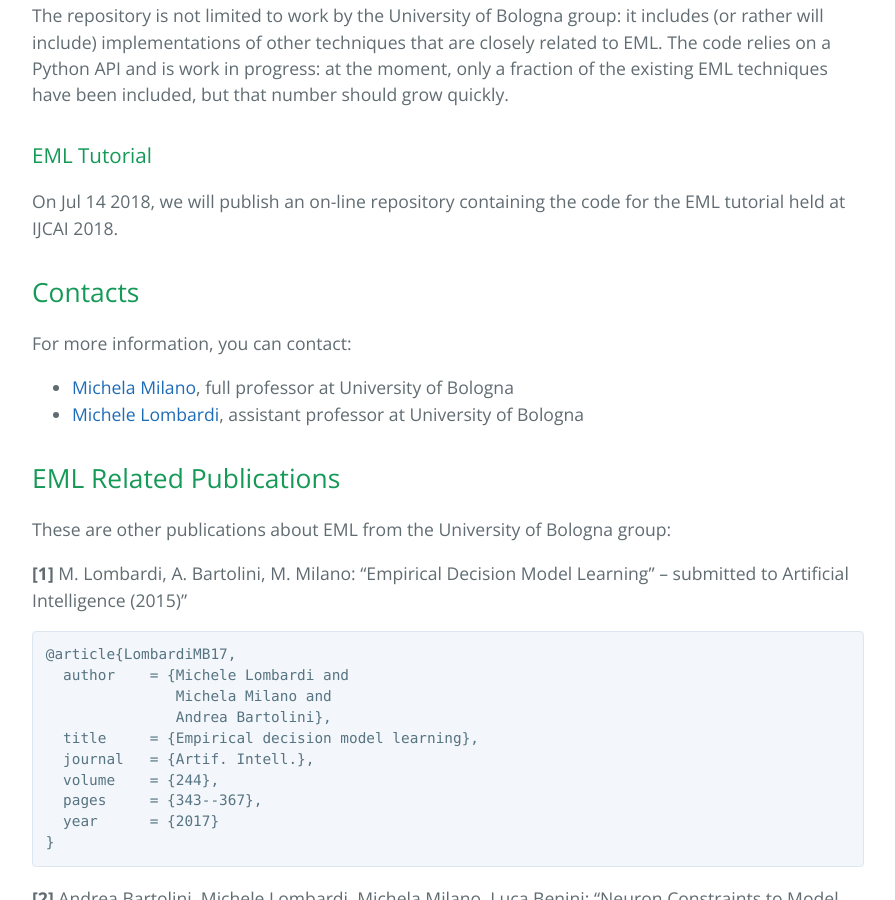
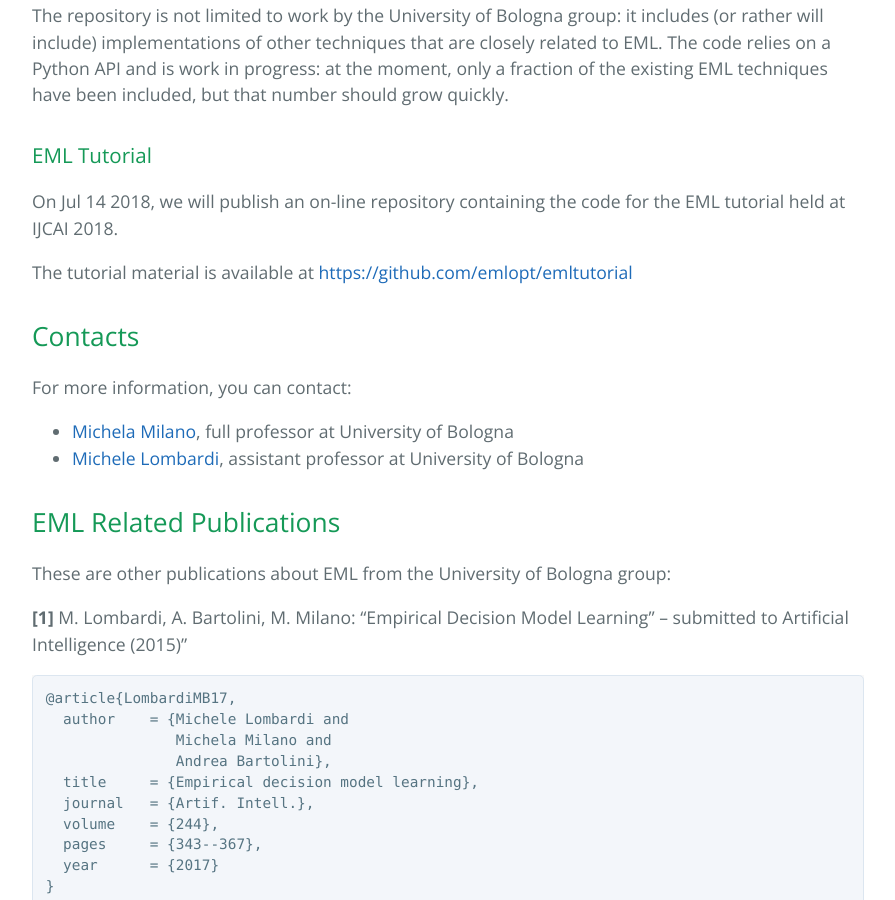
Before and after one commit to emlopt/emlopt.github.io, a Jekyll site: the page built from index.md, in a window 1280 px wide and 900 px high, scrolled down 2817 px. Shown: the whole window, without its empty margins (192-1087 px from the left). Built offline with Jekyll 4.4.1, drawn with Linux system fonts in a browser that asks for light colours; a script that is not in the unit is left out; our own code applies the rules of GitHub Pages for plain Markdown files.

Commit message:
Update index.md

```diff
--- a/index.md
+++ b/index.md
@@ -88,6 +88,8 @@ The repository is not limited to work by the University of Bologna group: it inc
 ### EML Tutorial
 
 On Jul 14 2018, we will publish an on-line repository containing the code for the EML tutorial held at IJCAI 2018.
+
+The tutorial material is available at [https://github.com/emlopt/emltutorial](https://github.com/emlopt/emltutorial)
 
 ## Contacts
 
```
